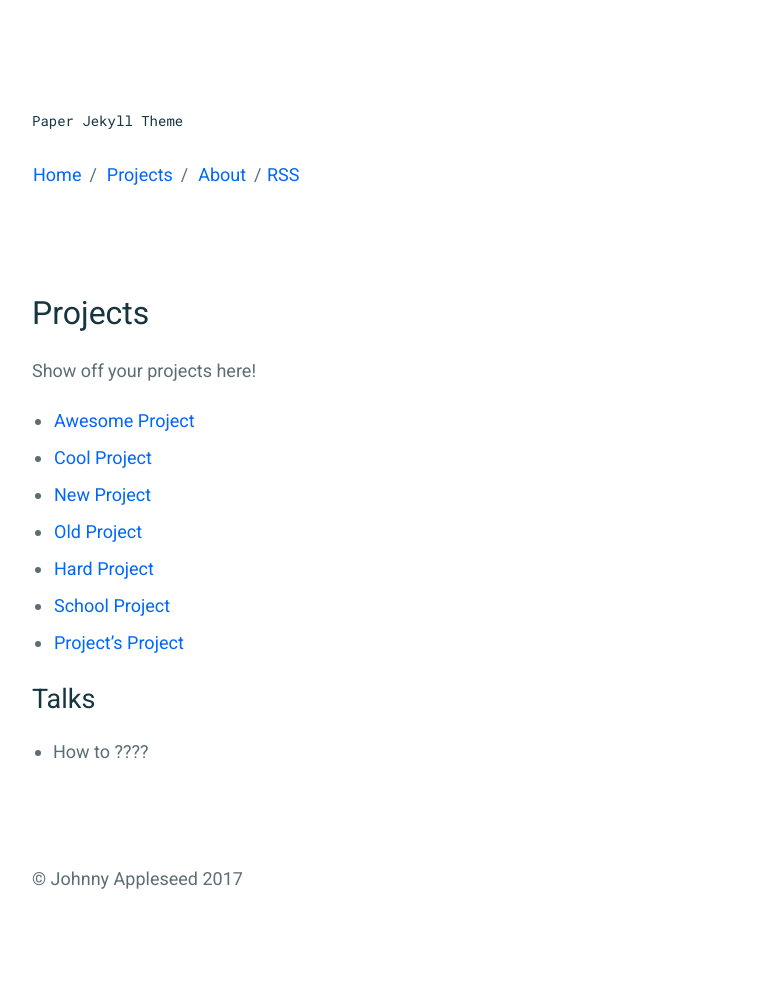
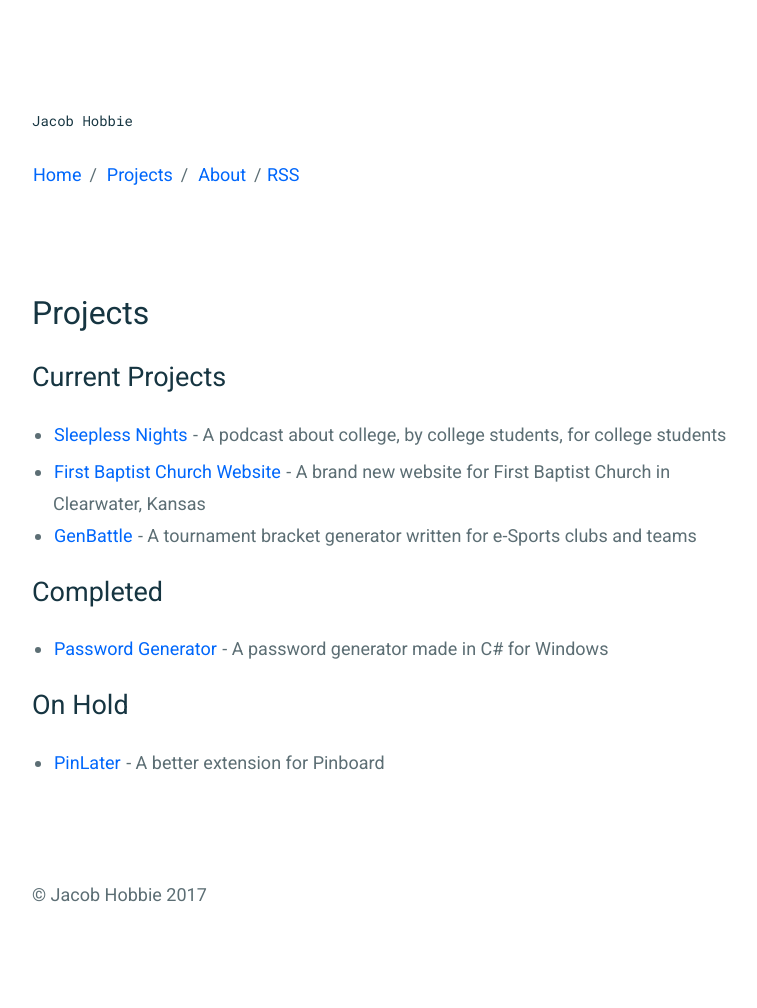
Before and after one commit to HobbieJ/HobbieOS_Home, a Jekyll site: the page built from _pages/projects.md, in a window 1280 px wide. Shown: the whole page, without its empty margins (258-1015 px from the left). Built offline with Jekyll 4.4.1, drawn with Linux system fonts in a browser that asks for light colours.

Commit message:
Adapted Paper theme for personal blog

```diff
--- a/_config.yml
+++ b/_config.yml
@@ -1,17 +1,17 @@
 # Site settings
-title: "Paper Jekyll Theme"
+title: "Jacob Hobbie"
 description: >
-  Write a description of your website here.
+  "The philisophical, theological, technical, and fun thoughts of a software developer"
 
-author: Johnny Appleseed
-email: johnny@appleseed.com
+author: Jacob Hobbie
+email: contact@jacobhobbie.com
 twitter_username:
 github_username:
 
-baseurl: "/paper-jekyll-theme" # the subpath of your site, e.g. /blog
-url: "https://deadbeef.me" # the base hostname & protocol for your site
+baseurl: "" # the subpath of your site, e.g. /blog
+url: "https://jacobhobbie.com" # the base hostname & protocol for your site
 
-google_analytics_id: UA-1111111111-1
+google_analytics_id:
 disqus_id:
 
 # Build settings
--- a/_pages/projects.md
+++ b/_pages/projects.md
@@ -4,14 +4,13 @@ title: Projects
 permalink: /projects/
 ---
 
-Show off your projects here!
-- [Awesome Project]()
-- [Cool Project]()
-- [New Project]()
-- [Old Project]()
-- [Hard Project]()
-- [School Project]()
-- [Project's Project]()
+# Current Projects
+- [Sleepless Nights](https://sleepless-nights.pinecast.co) - A podcast about college, by college students, for college students
+- [First Baptist Church Website](https://github.com/HobbieJ/FBC-17) - A brand new website for First Baptist Church in Clearwater, Kansas
+- [GenBattle](https://github.com/HobbieJ/GenBattle) - A tournament bracket generator written for e-Sports clubs and teams
 
-# Talks
-- How to ????
+# Completed
+- [Password Generator](https://github.com/HobbieJ/PasswordGenerator) - A password generator made in C# for Windows
+
+# On Hold
+- [PinLater](https://github.com/HobbieJ/PinLater) - A better extension for Pinboard
```
Also changed, not shown: _pages/about.md (+11 -7 lines), 404.md (line endings or trailing spaces), favicon.ico.
